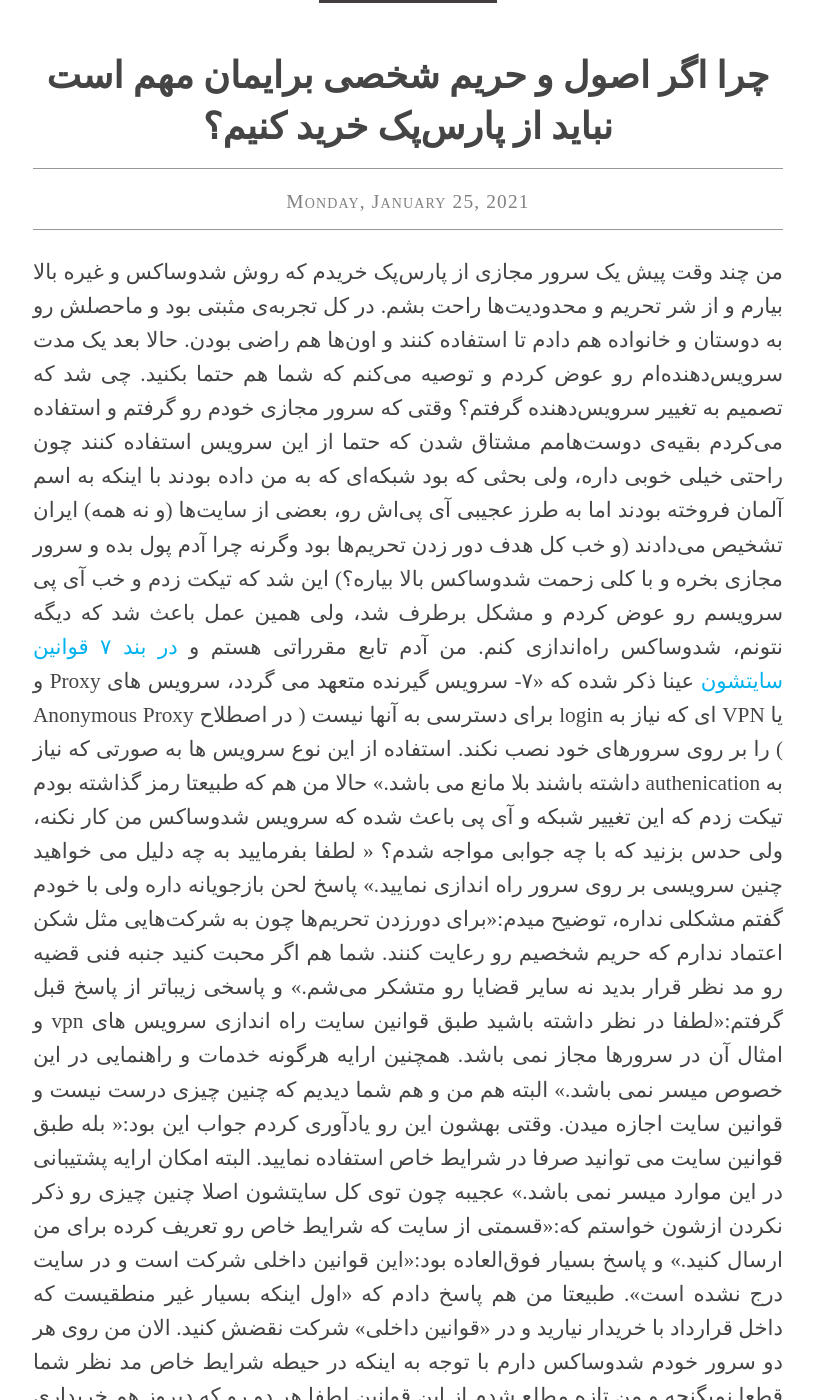
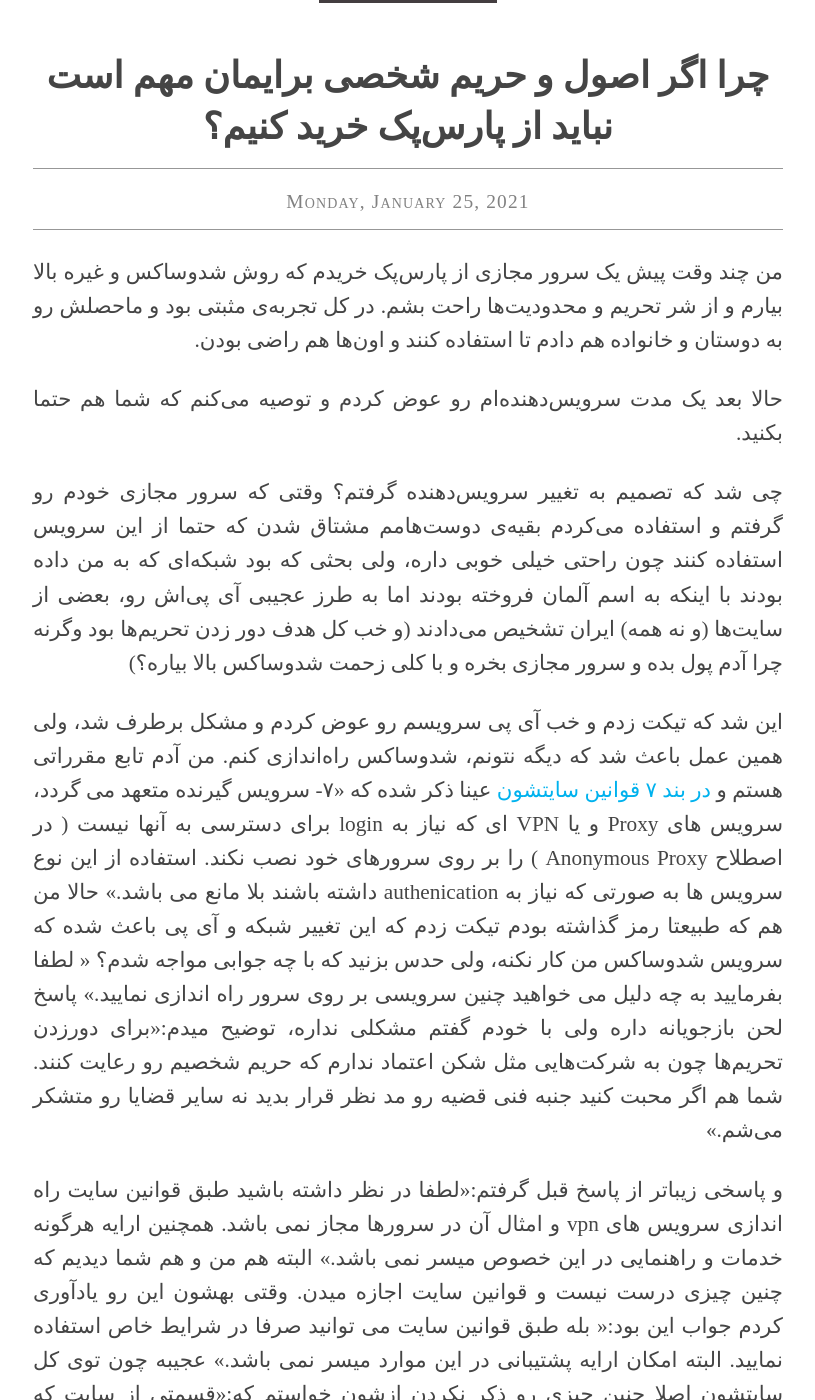
Before and after one commit to niyumard/khoone, a Jekyll site: the page built from _posts/2021-01-25-Parspack-Problems.md, in a window 1280 px wide and 1400 px high, scrolled down 503 px. Shown: the whole window, without its empty margins (232-1047 px from the left). Built offline with Jekyll 4.4.1, drawn with Linux system fonts in a browser that asks for light colours; some web fonts are replaced; part of the change alters nothing that is shown; some of the changed text lies outside the part shown.

Commit message:
Update 2021-01-25-Parspack-Problems.md

```diff
--- a/_posts/2021-01-25-Parspack-Problems.md
+++ b/_posts/2021-01-25-Parspack-Problems.md
@@ -8,13 +8,21 @@ tags: [Parspack, مشکل با پشتیبانی, مشکلات پارس‌پک,
 ---
 
 من چند وقت پیش یک سرور مجازی از پارس‌پک خریدم که روش شدوساکس و غیره بالا بیارم و از شر تحریم و محدودیت‌ها راحت بشم. در کل تجربه‌ی مثبتی بود و ماحصلش رو به دوستان و خانواده هم دادم تا استفاده کنند و اون‌ها هم راضی بودن.
+
 حالا بعد یک مدت سرویس‌دهنده‌ام رو عوض کردم و توصیه می‌کنم که شما هم حتما بکنید.
+
 چی شد که تصمیم به تغییر سرویس‌دهنده گرفتم؟ وقتی که سرور مجازی خودم رو گرفتم و استفاده می‌کردم بقیه‌ی دوست‌هامم مشتاق شدن که حتما از این سرویس استفاده کنند چون راحتی خیلی خوبی داره، ولی بحثی که بود شبکه‌ای که به من داده بودند با اینکه به اسم آلمان فروخته بودند اما به طرز عجیبی آی پی‌اش رو، بعضی از سایت‌ها (و نه همه) ایران تشخیص می‌دادند (و خب کل هدف دور زدن تحریم‌ها بود وگرنه چرا آدم پول بده و سرور مجازی بخره و با کلی زحمت شدوساکس بالا بیاره؟)
+
 این شد که تیکت زدم و خب آی پی سرویسم رو عوض کردم و مشکل برطرف شد، ولی همین عمل باعث شد که دیگه نتونم، شدوساکس راه‌اندازی کنم. من آدم تابع مقرراتی هستم و [در بند ۷ قوانین سایتشون](https://web.archive.org/web/20200809083434/https://parspack.com/%D9%82%D9%88%D8%A7%D9%86%DB%8C%D9%86-%D8%AE%D8%B1%DB%8C%D8%AF) عینا ذکر شده که «۷- سرویس گیرنده متعهد می گردد، سرویس های Proxy و یا VPN ای که نیاز به login برای دسترسی به آنها نیست ( در اصطلاح Anonymous Proxy ) را بر روی سرورهای خود نصب نکند. استفاده از این نوع سرویس ها به صورتی که نیاز به authenication داشته باشند بلا مانع می باشد.»
 حالا من هم که طبیعتا رمز گذاشته بودم تیکت زدم که این تغییر شبکه و آی پی باعث شده که سرویس شدوساکس من کار نکنه، ولی حدس بزنید که با چه جوابی مواجه شدم؟
 « لطفا بفرمایید به چه دلیل می خواهید چنین سرویسی بر روی سرور راه اندازی نمایید.» پاسخ لحن بازجویانه داره ولی با خودم گفتم مشکلی نداره، توضیح میدم:«برای دور‌زدن تحریم‌ها چون به شرکت‌هایی مثل شکن اعتماد ندارم که حریم شخصیم رو رعایت کنند. شما هم اگر محبت کنید جنبه فنی قضیه رو مد نظر قرار بدید نه سایر قضایا رو متشکر می‌شم.»
+
 و پاسخی زیباتر از پاسخ قبل گرفتم:«لطفا در نظر داشته باشید طبق قوانین سایت راه اندازی سرویس های vpn و امثال آن در سرورها مجاز نمی باشد. همچنین ارایه هرگونه خدمات و راهنمایی در این خصوص میسر نمی باشد.» البته هم من و هم شما دیدیم که چنین چیزی درست نیست و قوانین سایت اجازه میدن. وقتی بهشون این رو یادآوری کردم جواب این بود:« بله طبق قوانین سایت می توانید صرفا در شرایط خاص استفاده نمایید. البته امکان ارایه پشتیبانی در این موارد میسر نمی باشد.» عجیبه چون توی کل سایتشون اصلا چنین چیزی رو ذکر نکردن ازشون خواستم که:«قسمتی از سایت که شرایط خاص رو تعریف کرده برای من ارسال کنید.» و پاسخ بسیار فوق‌العاده بود:«این قوانین داخلی شرکت است و در سایت درج نشده است». طبیعتا من هم پاسخ دادم که «اول اینکه بسیار غیر منطقیست که داخل قرارداد با خریدار نیارید و در «قوانین داخلی» شرکت نقضش کنید.
+
 الان من روی هر دو سرور خودم شدوساکس دارم با توجه به اینکه در حیطه شرایط خاص مد نظر شما قطعا نمیگنجه و من تازه مطلع شدم از این قوانین لطفا هر دو رو که دیروز هم خریداری کردم دسترسیم رو ببندید (به هر حال خلاف بخشنامه عمل کردم) و پولش رو برگردونید تا برم در شرکتی که قوانین خرید خودش رو نقض نمیکنه با بخشنامه‌های داخلیش.»
+
 پارس‌پک هم بعد مدتی پول همون یک سرورم رو برگردوند و دیگری رو غیرفعال نکرد و برنگردوند، من هم پیگیری نکردم و گذاشتم اون یک ماه بمونه ولی جذابیت اینه که چرا نباید سرور ناقض مقرارت داخلی شرکت بسته بشه؟ یا چرا اصلا قوانین داخلی شرکت توی قرارداد با مشتری نیاد؟؟
+
 من از یک سرویس‌دهنده‌ی دیگه چیزی که میخواستم رو خریدم و ازشون خواهش کردم الان که حساب کاربریم رو قرار نیست استفاده کنم لطفا ببندنش و اطلاعات شخصیم رو از سایتشون پاک کنن، دوباره با پاسخ پرسشگرانه‌ی دوستان مواجه شدم:«احتراما جهت بهبود و ارتقا سطح کیفی خدمات از شما خواهشمند است دلیل خود مبنی بر حذف حساب کاربری را بیان نمایید.» و حدس بزنید بعد اینکه جوابشون رو دادم چی گفتن؟ «احتراما جهت حفظ سوابق کاربری امکان حذف حساب کاربری وجود ندارد.» یعنی تا وقتی شرکت پارسپک باشه اطلاعات من هم باید باهاشون همراه باشه با اینکه هیچ الزام قانونی یا هرچی ندارن و صرفا سلیقه‌ی شخصیشون این رو طلبیده.
-من هم احتراما از شما خواننده‌ی محترم میخوام که خودتون قضاوت کنید و ببینید که آیا هنوز انقدر پولدار شدید که جنس ارزان بخرید؟
+
+من هم احتراما از شما خواننده‌ی محترم میخوام که خودتون قضاوت کنید که ارزش خرید داره این سرویس‌ها یا نه :)
```
